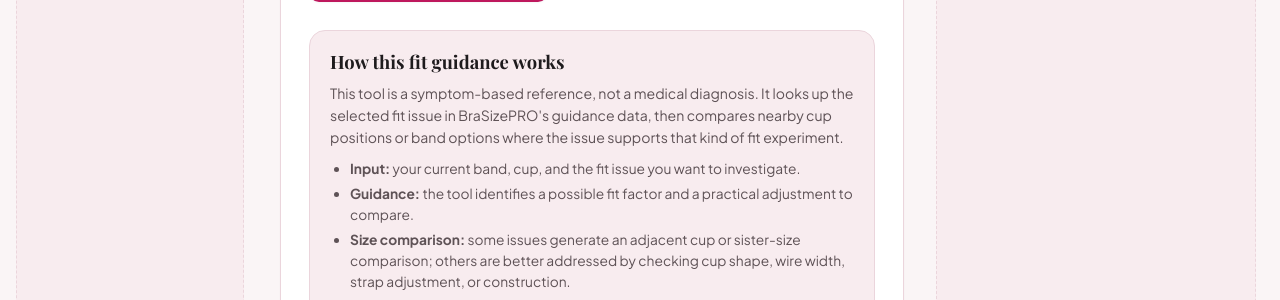
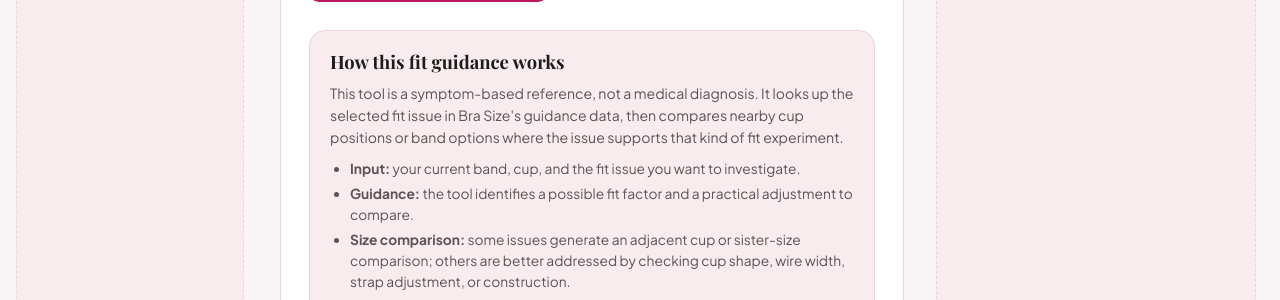
Before and after one commit to sharpedge74-cmyk/Bra-Size-Pro, a Jekyll site: the page built from bra-fit-checker.html, in a window 1280 px wide and 900 px high, scrolled down 620 px. Shown: the part 176-476 px from the top of the window. Built offline with Jekyll 4.4.1, drawn with Linux system fonts in a browser that asks for light colours; some web fonts are replaced.

Commit message:
Replace user-facing BraSizePRO text with Bra Size

```diff
--- a/bra-fit-checker.html
+++ b/bra-fit-checker.html
@@ -73,7 +73,7 @@ faq:
 
 <section class="calculator-reference" aria-labelledby="fit-reference-heading">
   <h2 id="fit-reference-heading">How this fit guidance works</h2>
-  <p>This tool is a symptom-based reference, not a medical diagnosis. It looks up the selected fit issue in BraSizePRO's guidance data, then compares nearby cup positions or band options where the issue supports that kind of fit experiment.</p>
+  <p>This tool is a symptom-based reference, not a medical diagnosis. It looks up the selected fit issue in Bra Size's guidance data, then compares nearby cup positions or band options where the issue supports that kind of fit experiment.</p>
   <ul>
     <li><strong>Input:</strong> your current band, cup, and the fit issue you want to investigate.</li>
     <li><strong>Guidance:</strong> the tool identifies a possible fit factor and a practical adjustment to compare.</li>
```
